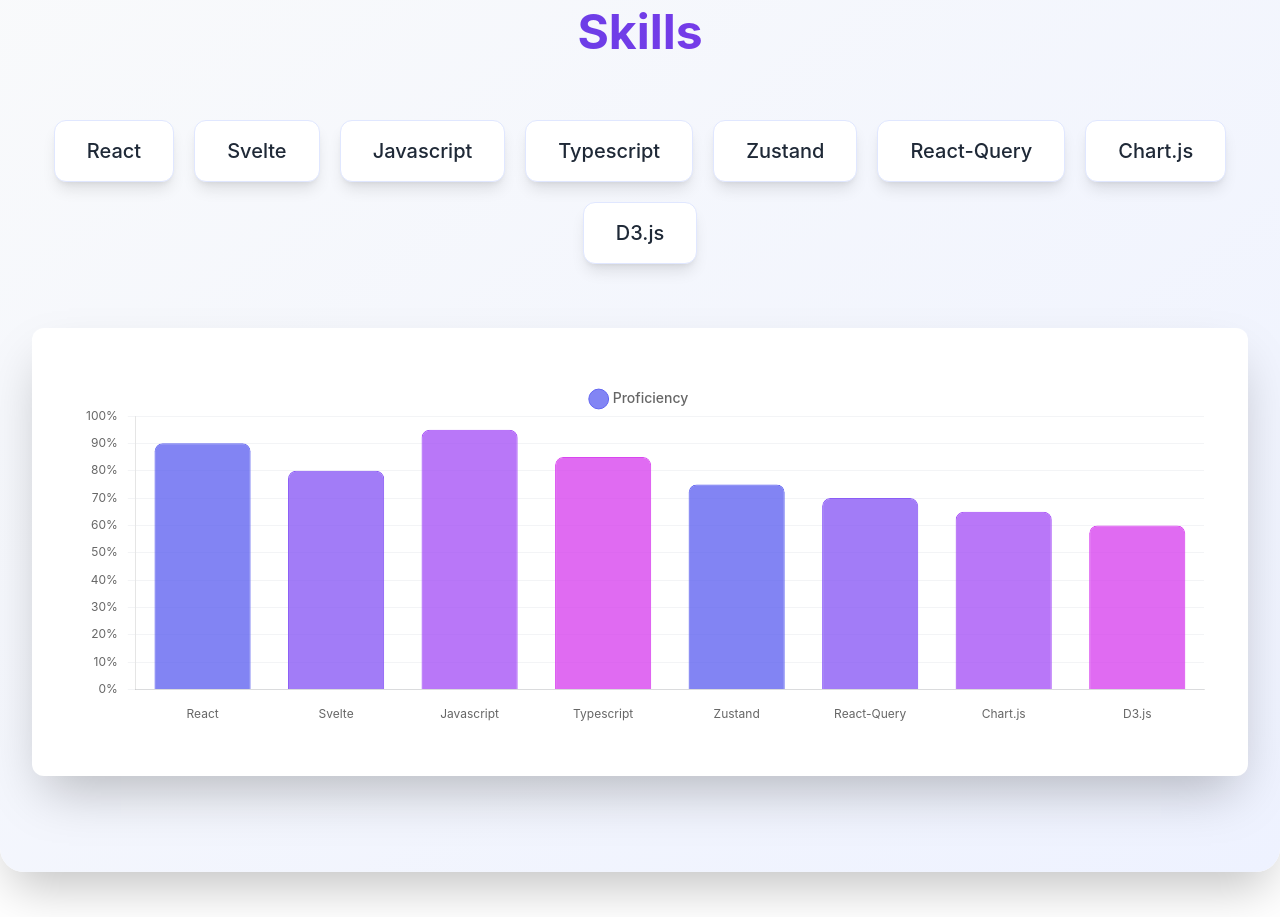
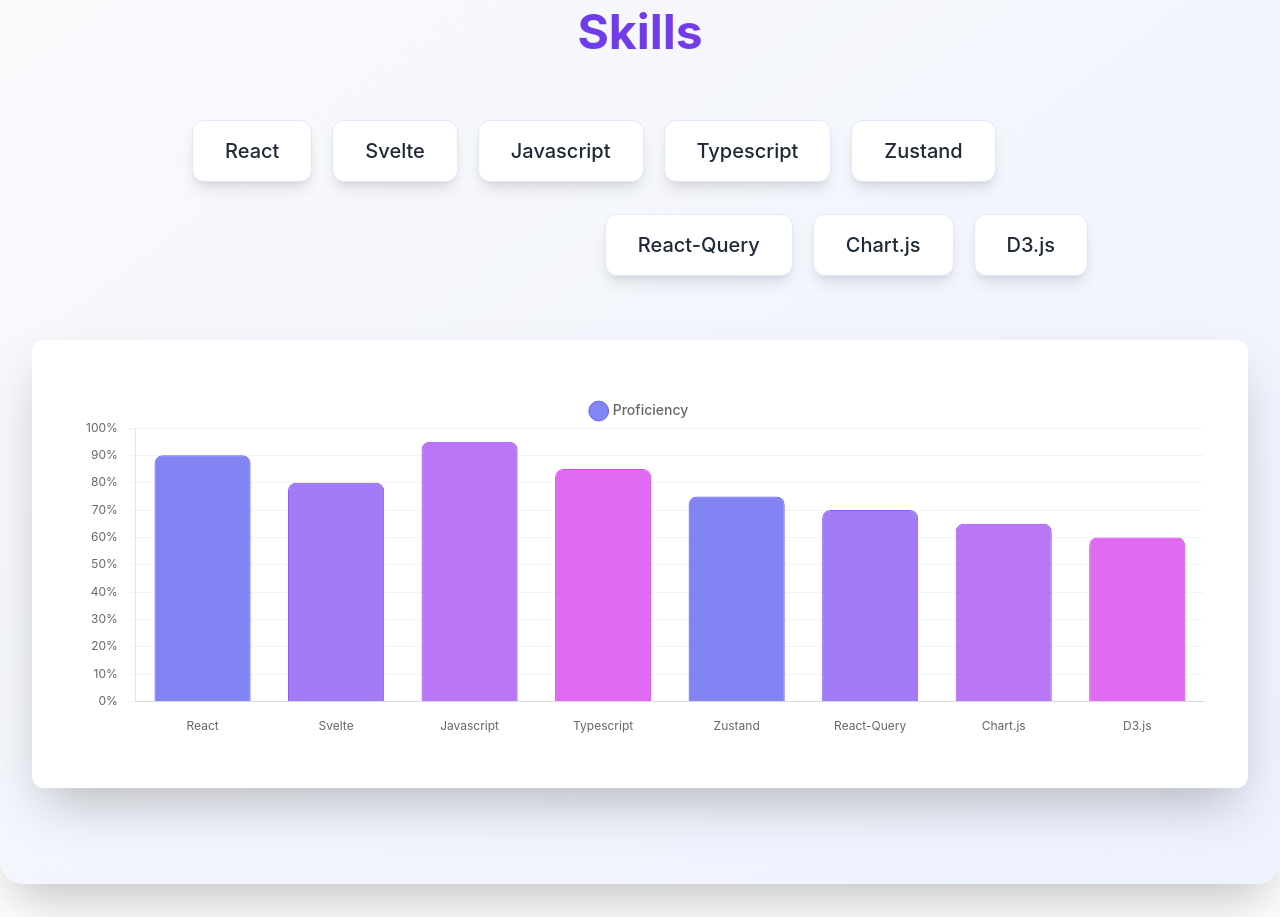
Before and after one commit to liupei8979/sample-cv, a React (Vite) app: page / in a window 1280 px wide. Shown: the part 1380-2297 px from the top of the page. Built offline with nearby package versions, Linux system fonts and the light colour scheme.

Commit message:
Feat: skill set 정렬

```diff
--- a/package.json
+++ b/package.json
@@ -22,6 +22,7 @@
     "react": "^19.0.0",
     "react-chartjs-2": "^5.3.0",
     "react-dom": "^19.0.0",
+    "react-to-pdf": "^1.0.1",
     "tailwindcss": "3.4.1"
   },
   "devDependencies": {
--- a/src/App.tsx
+++ b/src/App.tsx
@@ -243,16 +243,15 @@
 
 // Skills 섹션 업데이트
 const Skills: React.FC = () => {
-  const skills = [
+  // 첫 번째 줄과 두 번째 줄로 스킬을 분리
+  const firstLineSkills = [
     "React",
     "Svelte",
     "Javascript",
     "Typescript",
     "Zustand",
-    "React-Query",
-    "Chart.js",
-    "D3.js",
   ];
+  const secondLineSkills = ["React-Query", "Chart.js", "D3.js"];
 
   return (
     <motion.section
@@ -267,14 +266,16 @@
       <h2 className="text-5xl font-bold mb-16 text-center bg-clip-text text-transparent bg-gradient-to-r from-indigo-600 to-purple-600">
         Skills
       </h2>
+      <div className="max-w-4xl mx-auto mb-16">
+        {/* 첫 번째 줄 - 왼쪽 정렬 */}
         <motion.div
-        className="flex flex-wrap justify-center gap-5 mb-16"
+          className="flex flex-wrap justify-start gap-5 mb-8"
           variants={staggerContainer}
           initial="hidden"
           whileInView="visible"
           viewport={{ once: true }}
         >
-        {skills.map((skill, index) => (
+          {firstLineSkills.map((skill, index) => (
             <motion.div
               key={skill}
               className="bg-white px-8 py-4 rounded-xl shadow-lg text-xl font-medium text-gray-800 cursor-pointer hover:scale-105 transform transition border border-indigo-100"
@@ -289,6 +290,31 @@
             </motion.div>
           ))}
         </motion.div>
+
+        {/* 두 번째 줄 - 오른쪽 정렬 */}
+        <motion.div
+          className="flex flex-wrap justify-end gap-5"
+          variants={staggerContainer}
+          initial="hidden"
+          whileInView="visible"
+          viewport={{ once: true }}
+        >
+          {secondLineSkills.map((skill, index) => (
+            <motion.div
+              key={skill}
+              className="bg-white px-8 py-4 rounded-xl shadow-lg text-xl font-medium text-gray-800 cursor-pointer hover:scale-105 transform transition border border-indigo-100"
+              variants={itemVariants}
+              transition={{ duration: 0.5, delay: index * 0.07 + 0.35 }} // 약간의 추가 지연
+              whileHover={{
+                backgroundColor: "#EEF2FF",
+                boxShadow: "0 10px 25px -5px rgba(99, 102, 241, 0.2)",
+              }}
+            >
+              {skill}
+            </motion.div>
+          ))}
+        </motion.div>
+      </div>
       <SkillsChart />
     </motion.section>
   );
```
Also changed, not shown: 1 other file (tests, documents, lock files or other folders). Lines whose indentation alone changed are shown as unchanged.
